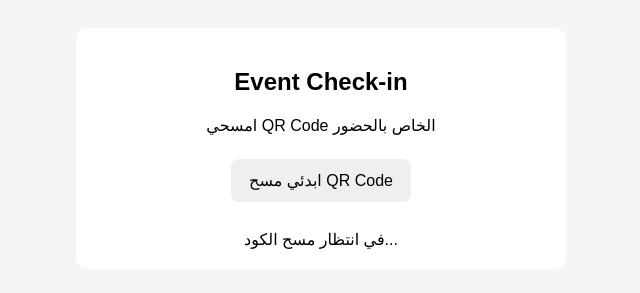
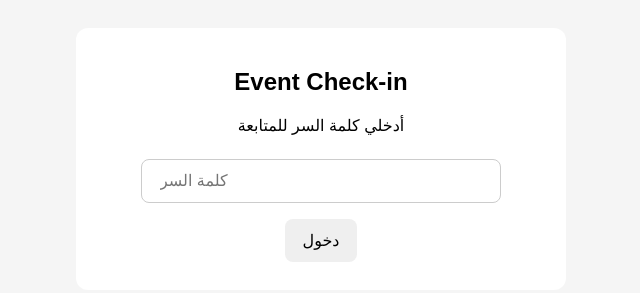
Before and after one commit to mariamselim82-web/event-checkin, a plain HTML site: page index.html in a window 1280 px wide. Shown: the whole page, without its empty margins (319-959 px from the left). Drawn offline with Linux system fonts and the light colour scheme.

Commit message:
Update index.html

```diff
--- a/index.html
+++ b/index.html
@@ -9,7 +9,8 @@
 <style>
 body{font-family:Arial;text-align:center;padding:20px;background:#f5f5f5}
 .box{background:white;padding:20px;border-radius:12px;max-width:450px;margin:auto}
-button{padding:12px 18px;margin:8px;border:0;border-radius:8px;font-size:16px}
+button,input{padding:12px 18px;margin:8px;border:0;border-radius:8px;font-size:16px}
+input{border:1px solid #ccc;width:80%;box-sizing:border-box}
 #reader{width:100%;margin-top:15px}
 #result{margin-top:20px}
 </style>
@@ -17,24 +18,57 @@ button{padding:12px 18px;margin:8px;border:0;border-radius:8px;font-size:16px}
 <body>
 <div class="box">
 <h2>Event Check-in</h2>
+
+<div id="login">
+<p>أدخلي كلمة السر للمتابعة</p>
+<input id="password" type="password" placeholder="كلمة السر">
+<br>
+<button onclick="login()">دخول</button>
+<div id="loginStatus"></div>
+</div>
+
+<div id="scannerArea" style="display:none">
 <p>امسحي QR Code الخاص بالحضور</p>
 <button id="startBtn" onclick="startScanner()">ابدئي مسح QR Code</button>
 <div id="reader"></div>
 <div id="result">في انتظار مسح الكود...</div>
 </div>
+</div>
 
 <script>
 const API_URL="https://script.google.com/macros/s/AKfycbxrMyteXYLYhudvdo_UYVb2e5_TEKzD7K-V1VIpKrnqyHVk33ks_sJINM8lsnKqA5ppqQ/exec";
 
+let accessKey="";
 let scanner=null;
 let lastId="";
 let busy=false;
 
+function login(){
+ const value=document.getElementById("password").value.trim();
+ if(!value){
+  document.getElementById("loginStatus").innerText="اكتبي كلمة السر";
+  return;
+ }
+ accessKey=value;
+ api({action:"test"}).then(data=>{
+  if(data.success){
+   document.getElementById("login").style.display="none";
+   document.getElementById("scannerArea").style.display="block";
+  }else{
+   accessKey="";
+   document.getElementById("loginStatus").innerText="كلمة السر غير صحيحة";
+  }
+ }).catch(e=>{
+  accessKey="";
+  document.getElementById("loginStatus").innerText=e.message;
+ });
+}
+
 function api(params){
  return new Promise((resolve,reject)=>{
-  const cb="apiCallback_"+Date.now();
+  const cb="apiCallback_"+Date.now()+"_"+Math.floor(Math.random()*10000);
   const script=document.createElement("script");
-  const query=new URLSearchParams({...params,callback:cb});
+  const query=new URLSearchParams({...params,key:accessKey,callback:cb});
   const timer=setTimeout(()=>{cleanup();reject(new Error("انتهى وقت الاتصال"))},15000);
   function cleanup(){
    clearTimeout(timer);
@@ -75,6 +109,7 @@ async function onScanSuccess(id){
  document.getElementById("result").innerText="جاري البحث...";
  try{
   const data=await api({action:"check",id:id});
+  if(data.success===false) throw new Error(data.message);
   showAttendee(data);
  }catch(e){showError(e)}
 }
```
